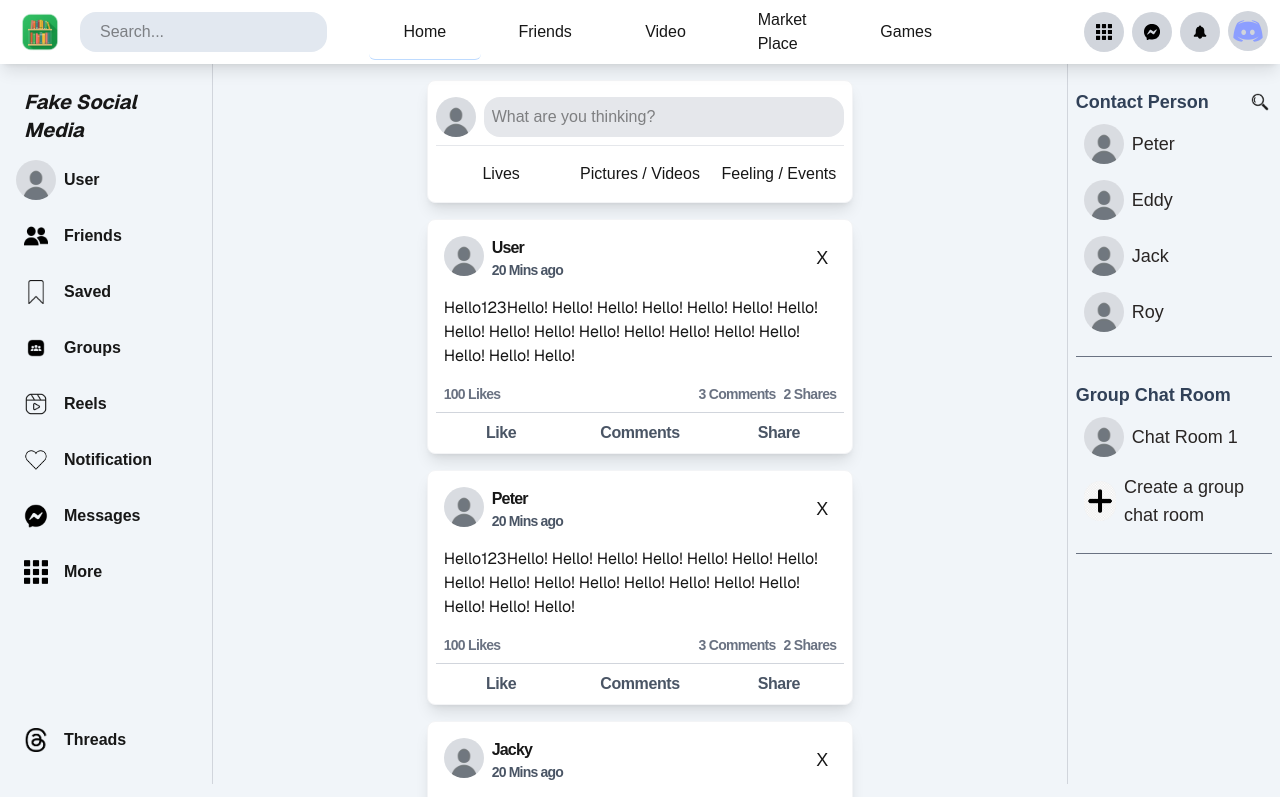
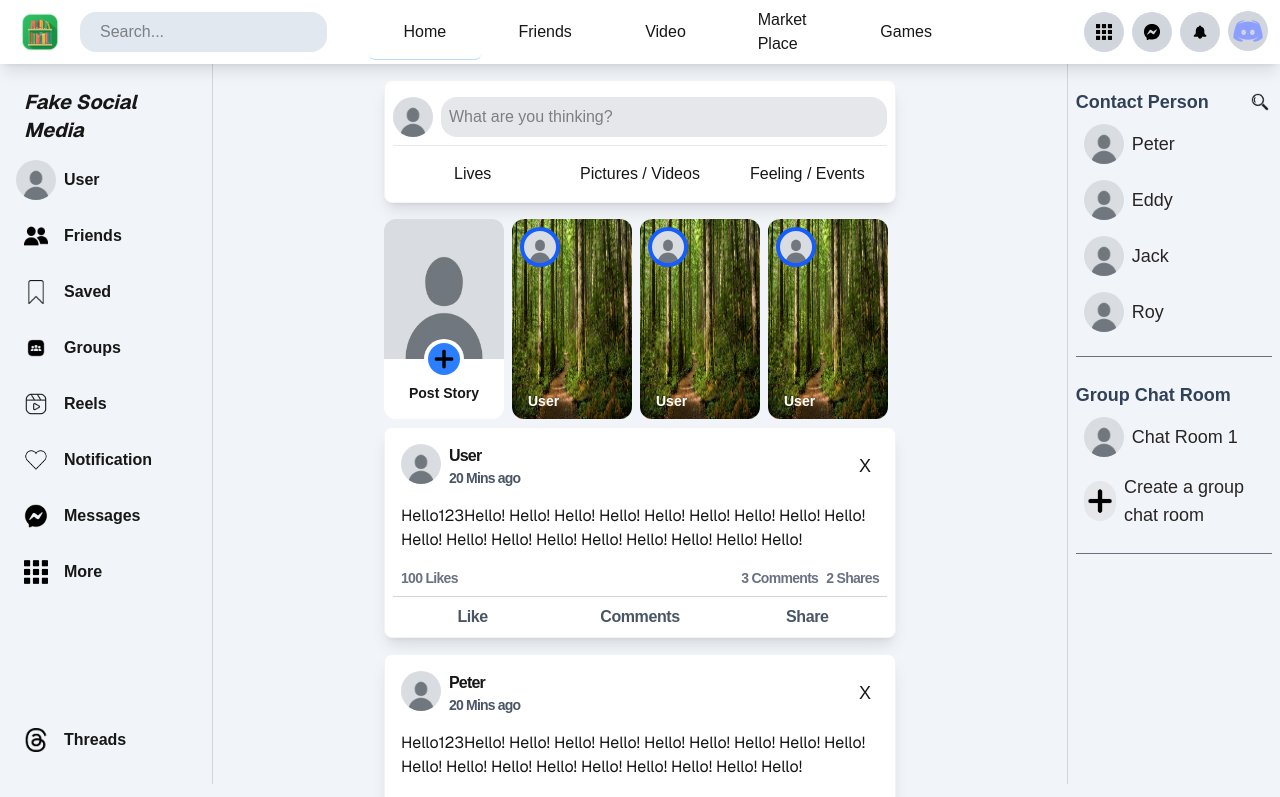
Before and after one commit to IWSP114/fake-social-media, a Next.js app: page / in a window 1280 px wide. Shown: the top 797 px of the page. Built offline with nearby package versions, Linux system fonts and the light colour scheme.

Commit message:
Refactor code structure for improved readability and maintainability

```diff
--- a/app/(component)/header.tsx
+++ b/app/(component)/header.tsx
@@ -89,7 +89,7 @@ export function Header(): JSX.Element {
   }, [showMenu]);
 
   return (
-    <div className="sticky top-0 bg-white flex flex-row justify-between h-16 shadow-lg z-99">
+    <div className="fixed top-0 right-0 left-0 bg-white flex flex-row justify-between h-16 shadow-lg z-99">
       <div className="ml-3 flex flex-nowrap items-center gap-3 h-full w-auto">
         <Link href="/" className="h-14 w-14">
           <Image
--- a/app/(pages)/(main)/leftSideBar.tsx
+++ b/app/(pages)/(main)/leftSideBar.tsx
@@ -12,7 +12,7 @@ import Image from "next/image"
 
 export function LeftSideBar() {
   return (
-    <div className="sticky top-16 w-1/6 h-[calc(100vh-5rem)] hidden md:flex flex-col justify-between py-4 border-gray-300 border-r-1 border-solid">
+    <div className="fixed top-16 left-0 w-1/6 h-[calc(100vh-5rem)] hidden md:flex flex-col justify-between py-4 border-gray-300 border-r-1 border-solid">
       <div className="flex flex-col">
         <h1 className="mx-6 my-2 font-bold italic font-sans text-xl">Fake Social Media</h1>
 
--- a/app/(pages)/(main)/page.tsx
+++ b/app/(pages)/(main)/page.tsx
@@ -3,6 +3,8 @@ import UserIcon from "../../../assert/MainPage/user-icon.png"
 import { LeftSideBar } from "./leftSideBar"
 import { RightSideBar } from "./rightSideBar"
 import { Post } from "./post";
+import { PostStory } from "./postStory";
+import { Story } from "./story";
 import Image from "next/image";
 
 export default function Home() {
@@ -14,7 +16,7 @@ export default function Home() {
       {/* Center */}
       <div className="flex-1 flex flex-col items-center py-4">
         {/* User Post Head */}
-        <div className="w-1/2 border-gray-100 border-1 border-solid rounded-lg p-2 bg-white shadow-lg mb-4">
+        <div className="w-2/5 border-gray-100 border-1 border-solid rounded-lg p-2 bg-white shadow-lg mb-4">
           {/* User Icon */}
           <div className="flex gap-2 py-2 border-gray-200 border-b-1 border-solid">
             <div className="relative rounded-full w-10 h-10 overflow-hidden">
@@ -45,6 +47,23 @@ export default function Home() {
 
         </div>
 
+        {/* Story / Stories */}
+        <div className="w-2/5 flex items-center gap-2 h-50 mb-2 overflow-x-scroll">
+
+          {/* Post Story */}
+          <PostStory />
+
+          <Story />
+          <Story />
+          <Story />
+          <Story />
+          <Story />
+          <Story />
+          <Story />
+          <Story />
+
+        </div>
+
         {/* Posts */}
         <Post username={"User"} message={"Hello123"} />
         <Post username={"Peter"} message={"Hello123"} />
--- a/app/(pages)/(main)/post.tsx
+++ b/app/(pages)/(main)/post.tsx
@@ -3,7 +3,7 @@ import Image from "next/image"
 
 export function Post({ username, message } : { username: string, message: string }) {
   return (
-    <div className="w-1/2 border-gray-100 border-1 border-solid rounded-lg p-2 bg-white shadow-lg mb-4">
+    <div className="w-2/5 border-gray-100 border-1 border-solid rounded-lg p-2 bg-white shadow-lg mb-4">
           <div className="flex flex-col">
             {/* Post Header */}
             <div className="flex justify-between p-2">
--- /dev/null
+++ b/app/(pages)/(main)/postStory.tsx
@@ -0,0 +1,35 @@
+import UserIcon from "../../../assert/MainPage/user-icon.png"
+import AddIcon from "../../../assert/MainPage/add-icon.png"
+import Image from "next/image";
+
+export function PostStory() {
+  return (
+    <div className="flex flex-col h-full min-w-30 rounded-xl hover:opacity-80 cursor-pointer">
+      {/* Story Image */}
+      <div className="relative h-7/10 w-full overflow-hidden rounded-t-xl">
+        <Image
+          src={UserIcon}
+          alt="User Icon"
+          fill
+        />
+      </div>
+      {/* Story Username */}
+      <div className="relative h-3/10 w-full rounded-b-xl bg-white flex pt-6 justify-center">
+        <p className="font-bold text-sm">Post Story</p>
+        <div className="absolute -top-5 rounded-full bg-white p-1">
+          <div className="rounded-full w-8 h-8 bg-blue-500">
+            <Image
+              src={AddIcon}
+              alt="User Icon"
+              style={{
+                width: 'auto',
+                height: '100%',
+                objectFit: 'contain'
+              }} />
+          </div>
+        </div>
+
+      </div>
+    </div>
+  )
+}
--- a/app/(pages)/(main)/rightSideBar.tsx
+++ b/app/(pages)/(main)/rightSideBar.tsx
@@ -5,7 +5,7 @@ import Image from "next/image"
 
 export function RightSideBar() {
   return (
-    <div className="sticky top-16 w-1/6 h-[calc(100vh-5rem)] hidden md:flex flex-col px-2 text-stone-800 border-gray-300 border-l-1 border-solid">
+    <div className="fixed top-16 right-0 w-1/6 h-[calc(100vh-5rem)] hidden md:flex flex-col px-2 text-stone-800 border-gray-300 border-l-1 border-solid">
         {/* Contact Person */}
         <div className="w-full flex flex-col border-gray-500 border-b-1 border-solid py-4">
 
--- /dev/null
+++ b/app/(pages)/(main)/story.tsx
@@ -0,0 +1,33 @@
+import ForestImg from "../../../assert/MainPage/forest.png"
+import UserIcon from "../../../assert/MainPage/user-icon.png"
+import Image from "next/image";
+
+export function Story() {
+  return (
+    <div className="flex flex-col h-full min-w-30 rounded-xl hover:opacity-80 cursor-pointer">
+      {/* Story Image */}
+      <div className="relative h-full w-full overflow-hidden rounded-xl">
+        <Image
+          src={ForestImg}
+          alt="Story Image"
+          fill
+        />
+
+        <div className="absolute top-2 left-2 rounded-full bg-blue-600 p-1">
+          <div className="relative rounded-full w-8 h-8 overflow-hidden">
+            <Image
+              src={UserIcon}
+              alt="User Icon"
+              fill
+              className="object-cover"
+            />
+          </div>
+        </div>
+
+        <div className="absolute bottom-2 left-4 right-4">
+          <p className="font-bold text-sm text-white break-all">User</p>
+        </div>
+      </div>
+    </div>
+  )
+}
--- a/app/layout.tsx
+++ b/app/layout.tsx
@@ -28,9 +28,12 @@ export default function RootLayout({
       <body
         className={`${geistSans.variable} ${geistMono.variable} antialiased select-none`}
       >
-        <div className="min-h-screen bg-slate-100">
+        <div className="min-h-screen overflow-x-hidden bg-slate-100">
           <Header />
-          {children}
+          <div className="pt-16">
+            {children}
+          </div>
+
         </div>
 
       </body>
```
Also changed, not shown: assert/MainPage/add-icon.png, assert/MainPage/forest.png (added).
